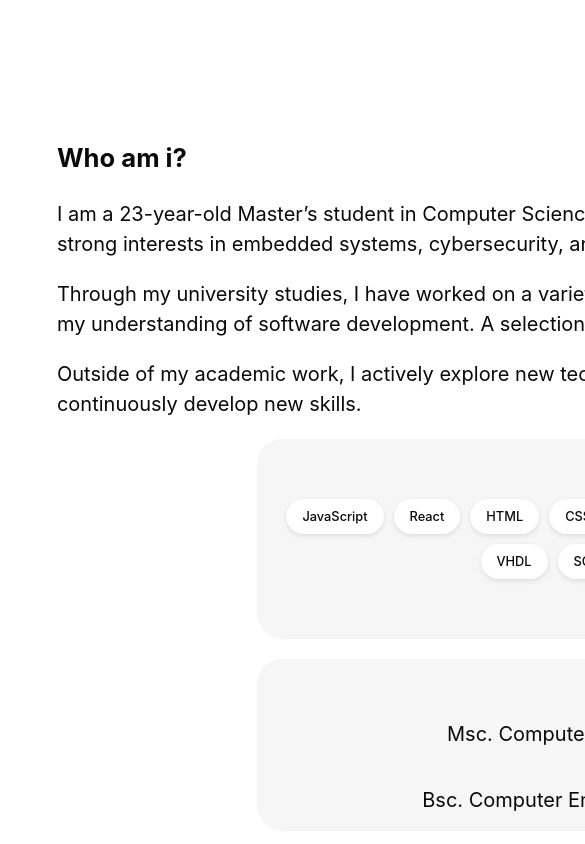
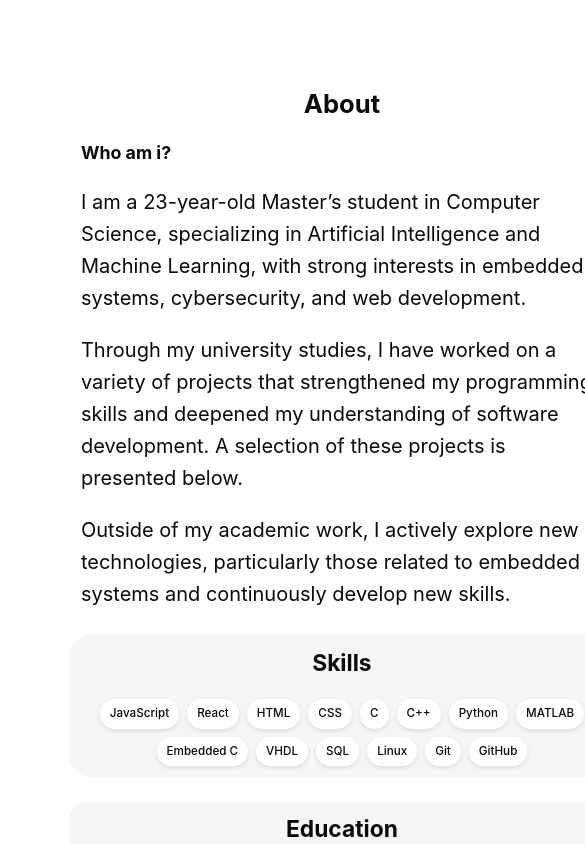
Before and after one commit to azazarino/portfolio-website, a React (Vite) app: page / in a window 390 px wide. Shown: the part 880-1724 px from the top of the page, 585 px wide, since content can reach past the window. Built offline with nearby package versions, Linux system fonts and the light colour scheme.

Commit message:
added responsive breakpoints

```diff
--- a/src/css/about.css
+++ b/src/css/about.css
@@ -1,5 +1,7 @@
 #about-section {
-    height: 900px;
+    min-height: 60vh;
+    padding: 48px 16px;
+    box-sizing: border-box;
 }
 
 .about-div {
@@ -8,7 +10,10 @@
 
 .me-div {
     max-width: 1200px;
-    width: 1200px;
+    width: 100%;
+    margin: 0 auto;
+    padding: 0 16px;
+    box-sizing: border-box;
 }
 
 .me-div h2 {
@@ -16,8 +21,9 @@
 }
 
 .me-div p {
-    display: flex;
+    display: block;
     text-align: left;
+    line-height: 1.6;
 }
 
 .about-div h1{
@@ -25,14 +31,15 @@
 }
 
 .skills-div{
-    width: 800px;
-    height: 200px;
+    width: 100%;
+    max-width: 800px;
     background-color: var(--div-color);
-    margin: auto;
+    margin: 24px auto;
     align-items: center;
     justify-content: center;
     border-radius: 25px;
-    margin-bottom: 20px;
+    padding: 16px;
+    box-sizing: border-box;
 }
 
 .about-div h2{
@@ -49,7 +56,6 @@
     gap: 10px;
     width: 100%;
     justify-content: center;
-    /* or space-between/space-evenly */
 }
 
 .skill-item {
@@ -60,22 +66,24 @@
     font-weight: 500;
     font-size: 0.9rem;
     white-space: nowrap;
-    transition: transform .2s;
+    transition: transform .15s ease, box-shadow .15s ease;
     cursor: default;
 }
 
 .skill-item:hover {
-    transform: scale(1.3);
+    transform: scale(1.08);
 }
 
 .education-div {
-    width: 800px;
+    width: 100%;
+    max-width: 800px;
     background-color: var(--div-color);
-    margin: auto;
-    /* display: flex; */
+    margin: 12px auto;
     align-items: center;
     border-radius: 25px;
     overflow: hidden;
+    padding: 16px;
+    box-sizing: border-box;
 }
 
 .education-div p {
@@ -86,3 +94,22 @@
 .education-div h2 {
     background-color: var(--div-color);
 }
+
+/* Responsive breakpoints */
+@media (max-width: 900px) {
+    .about-div h1 { font-size: 2.2em; }
+    .about-div h2 { font-size: 1.6em; }
+    .skills-div { max-width: 600px; padding: 14px; }
+    .education-div { max-width: 600px; padding: 12px; }
+}
+
+@media (max-width: 600px) {
+    #about-section { min-height: auto; padding: 28px 12px; }
+    .me-div { padding: 0 12px; }
+    .me-div h2 { font-size: 1.25rem; }
+    .about-div h1 { font-size: 1.8em; }
+    .skills-div { max-width: 100%; padding: 12px; }
+    .skill-item { font-size: 0.82rem; padding: 6px 10px; }
+    .skills-list { gap: 8px; justify-content: center; }
+    .education-div { padding: 10px; border-radius: 16px; }
+}
```
